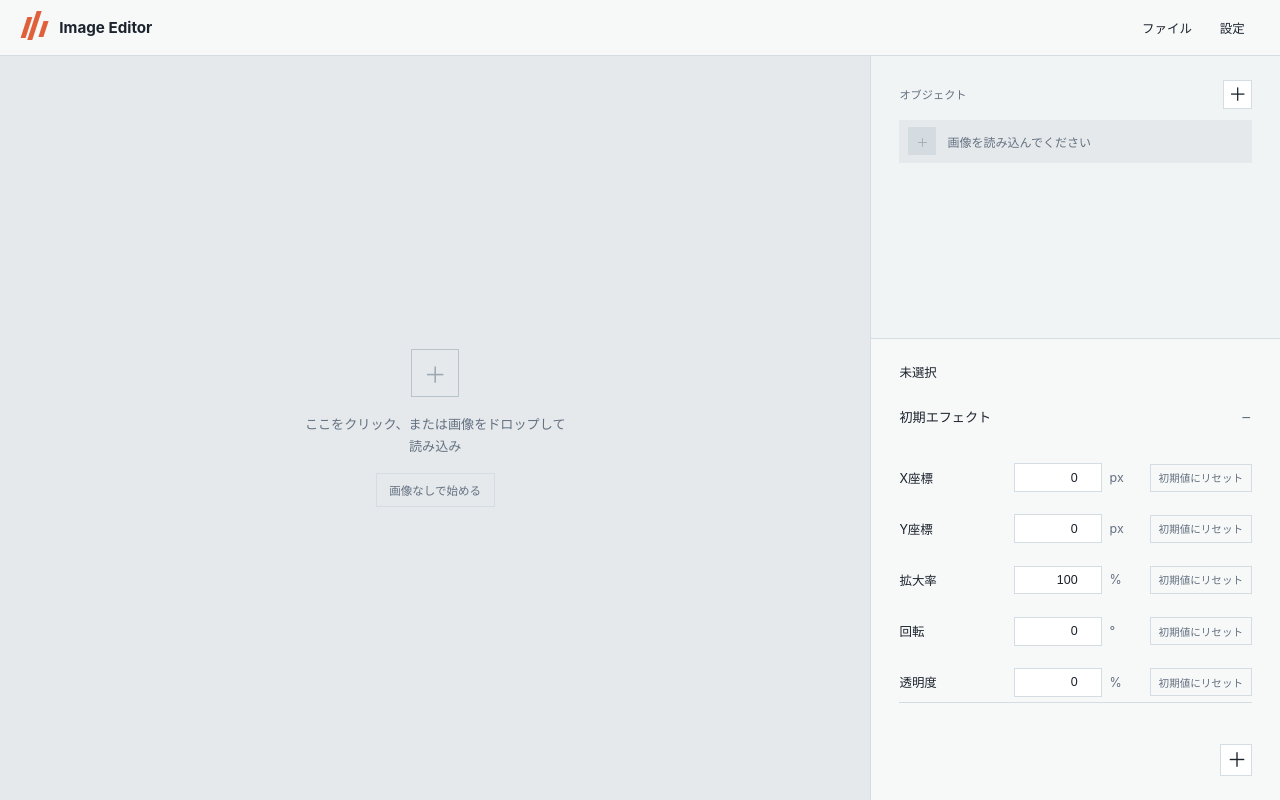
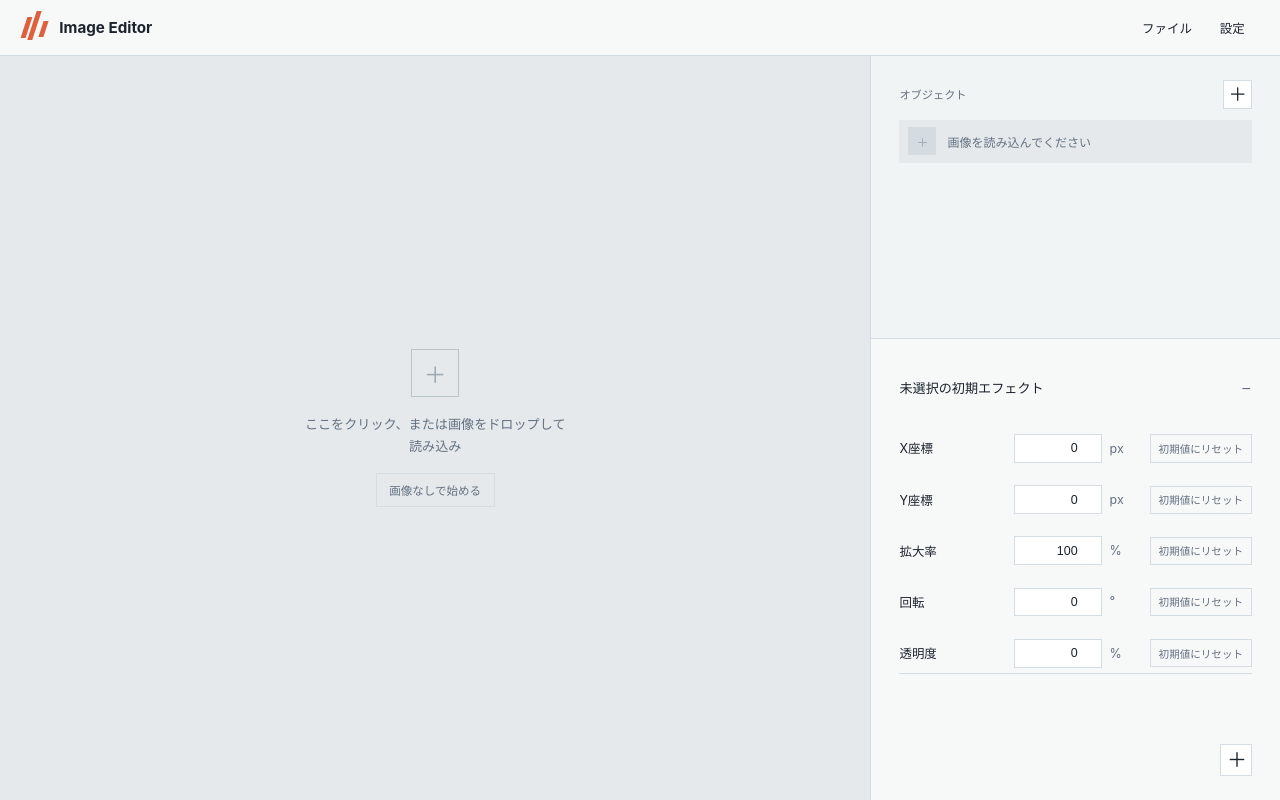
Before and after one commit to ak-2302/image_editor, a React (Vite) app: page / in a window 1280 px wide. Built offline with nearby package versions, Linux system fonts and the light colour scheme.

Commit message:
[AI] 初期エフェクト見出しに対象名を表示

```diff
--- a/src/App.css
+++ b/src/App.css
@@ -998,12 +998,6 @@ input[type="range"] {
   background: #f1f4f5;
   color: var(--accent_color);
 }
-.selected_object_type {
-  margin-bottom: 0.7rem;
-  color: var(--heading_color);
-  font-size: 0.78rem;
-  font-weight: 700;
-}
 .canvas_shape {
   position: absolute;
   width: 45%;
--- a/src/App.tsx
+++ b/src/App.tsx
@@ -749,7 +749,6 @@ function App() {
             </div>
           </section>
           <section className="effects_section" aria-label="エフェクト設定">
-            <div className="selected_object_type">{selectedObjectLabel}</div>
             <div className="effects_toolbar">
               <button
                 type="button"
@@ -783,6 +782,7 @@ function App() {
             >
               <InitialEffectsAccordion
                 values={initialEffects}
+                title={`${selectedObjectLabel}の初期エフェクト`}
                 isOpen={initialEffectsOpen}
                 onToggle={() => setInitialEffectsOpen((open) => !open)}
                 onChange={handleInitialEffectChange}
--- a/src/components/initial-effects/InitialEffectsAccordion.tsx
+++ b/src/components/initial-effects/InitialEffectsAccordion.tsx
@@ -10,6 +10,7 @@ type InitialEffectsAccordionProps = {
   isOpen: boolean;
   onToggle: () => void;
   onChange: (key: InitialEffectKey, value: number) => void;
+  title?: string;
 };
 
 function InitialEffectsAccordion({
@@ -17,6 +18,7 @@ function InitialEffectsAccordion({
   isOpen,
   onToggle,
   onChange,
+  title = "初期エフェクト",
 }: InitialEffectsAccordionProps) {
   const draggingRef = useRef<{
     key: InitialEffectKey;
@@ -74,7 +76,7 @@ function InitialEffectsAccordion({
         aria-expanded={isOpen}
         onClick={onToggle}
       >
-        <b>初期エフェクト</b>
+        <b>{title}</b>
         <span>{isOpen ? "−" : "＋"}</span>
       </button>
       {isOpen && (
```
